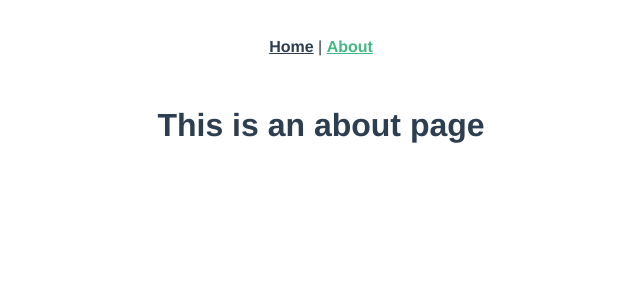
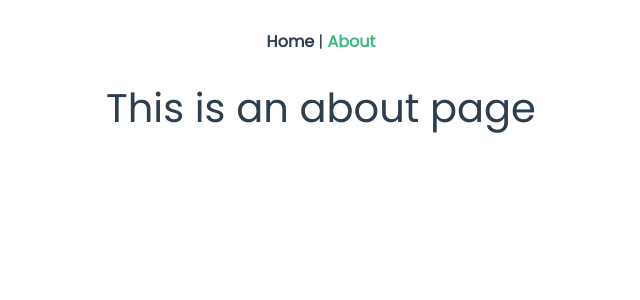
Before and after one commit to jacksonbrunoss/fincontrol, a Vue app: page /about in a window 1280 px wide. Shown: the top 300 px of the page, without its empty margins (319-959 px from the left). Built offline with nearby package versions, Linux system fonts and the light colour scheme.

Commit message:
Instalações de dependencias

```diff
--- a/package.json
+++ b/package.json
@@ -8,6 +8,8 @@
     "lint": "vue-cli-service lint"
   },
   "dependencies": {
+    "@fortawesome/fontawesome-free": "^5.9.0",
+    "bootstrap": "^4.3.1",
     "core-js": "^2.6.5",
     "vue": "^2.6.10",
     "vue-router": "^3.0.3"
--- a/public/index.html
+++ b/public/index.html
@@ -5,7 +5,7 @@
     <meta http-equiv="X-UA-Compatible" content="IE=edge">
     <meta name="viewport" content="width=device-width,initial-scale=1.0">
     <link rel="icon" href="<%= BASE_URL %>favicon.ico">
-    <title>fincontrol</title>
+    <title>Fincontrol</title>
   </head>
   <body>
     <noscript>
--- /dev/null
+++ b/src/assets/scss/app.scss
@@ -0,0 +1,15 @@
+@import url('https://fonts.googleapis.com/css?family=Poppins&display=swap');
+@import'../../../node_modules/bootstrap/dist/css/bootstrap.min.css';
+@import'../../../node_modules/@fortawesome/fontawesome-free/css/all.min.css';
+
+* {
+    margin: 0;
+    padding: 0;
+    font-family: 'Poppins', sans-serif;
+    box-sizing: border-box;
+}
+.btn,
+.alert,
+.form-control {
+    border-radius: 0px !important;
+}
--- a/src/main.js
+++ b/src/main.js
@@ -1,6 +1,7 @@
 import Vue from 'vue'
 import App from './App.vue'
 import router from './router'
+import './assets/scss/app.scss'
 
 Vue.config.productionTip = false
 
```
Also changed, not shown: 1 other file (tests, documents, lock files or other folders).
